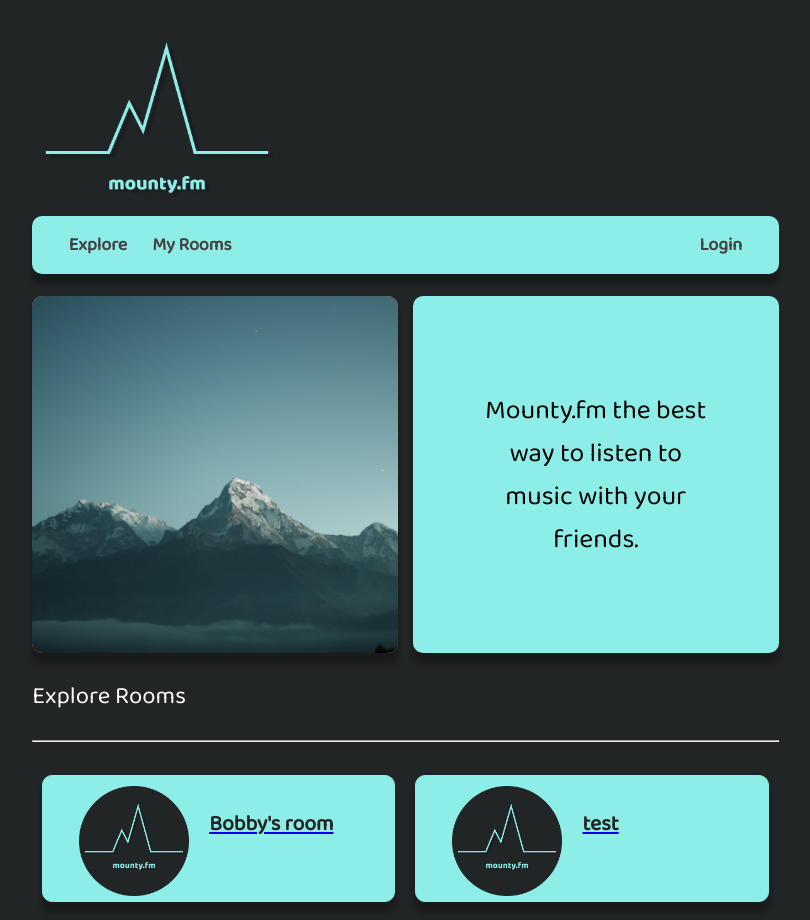
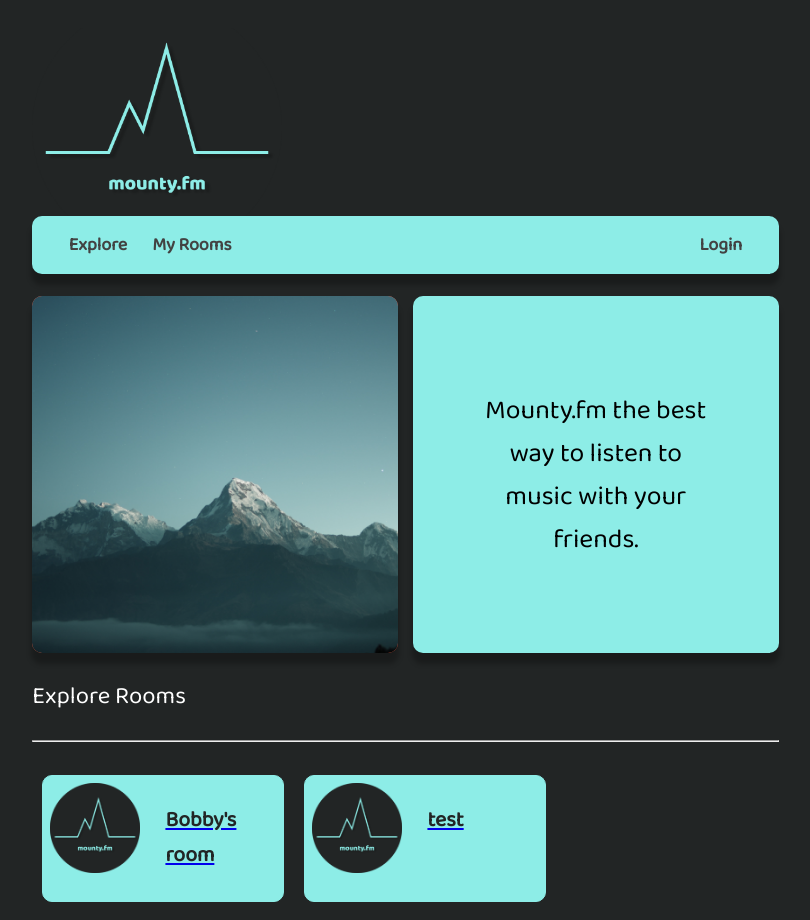
Before and after one commit to MountyFm/mounty-front-angular, an Angular app: page / in a window 1280 px wide. Shown: the top 920 px of the page, without its empty margins (247-1057 px from the left). Built offline with nearby package versions, Linux system fonts and the light colour scheme.

Commit message:
moved room common styles to styles.css

```diff
--- a/src/app/components/pages/explore/explore.component.css
+++ b/src/app/components/pages/explore/explore.component.css
@@ -1,14 +1,3 @@
-.upper-div {
-    margin-top: 3%;
-    display: flex;
-}
-
-.lower-div-rooms{
-    margin-top: 3%;
-    flex-flow: row wrap;
-    display: flex;
-}
-
 .main-img {
     width: 50%;
     background-color: tomato;
@@ -21,11 +10,6 @@
     border-radius: 10px;
 }
 
-.room-p {
-    color: #ffffff;
-    font-size: 18pt;
-    font-weight: 400;
-}
 
 .intro {
     width: 50%;
@@ -43,44 +27,3 @@
 .intro :nth-child(1) p {
     font-size: 20pt;
 }
-
-.room {
-    min-width: 320px;
-    max-height: 150px;
-    text-decoration: none;
-    border: 1px solid #8DEDE7;
-    font-size: 25px;
-    line-height: 35px;
-    text-align: center;
-    margin: 10px;
-    border-radius: 10px;
-    background-color:#8DEDE7;
-}
-
-.room-inner {
-    max-width: 320px;
-    height: auto;
-    display: flex;
-    padding: 3%;
-    margin: 0 auto;
-    position: relative;
-}
-
-.room-img {
-    width: 47%;
-    min-height: 100%;
-}
-
-.room-img img{
-    margin-left: 0px;
-}
-
-.room-title {
-    width: 47%;
-    margin: 0px;
-    min-height: 100%;
-}
-
-.room-title p {
-    text-align: left;
-}
--- a/src/app/components/pages/explore/explore.component.html
+++ b/src/app/components/pages/explore/explore.component.html
@@ -13,14 +13,14 @@
         <p class="room-p">Explore Rooms</p>
         <hr>
     </div>
-    <div class = "lower-div-rooms">
-        <div *ngFor="let room of rooms" class="room">
+    <div class = "lower-div">
+        <div *ngFor="let room of rooms" id = "explore" class="room">
             <a routerLink = 'room/{{room.id}}' (click) = "onSelect(room)">
                 <div class="room-inner">
                     <div class = "room-img">
-                        <img src="assets/img/mounty-logo.png" width="110px" height="110px"/>
+                        <img src="assets/img/mounty-logo.png" width="90px" height="90px"/>
                     </div>
-                    <div class="room-title">
+                    <div id = "explore" class="room-title">
                       <p>{{room.title}}</p>
                     </div>
                 </div>
--- a/src/app/components/pages/my-rooms/my-rooms.component.css
+++ b/src/app/components/pages/my-rooms/my-rooms.component.css
@@ -1,91 +1,3 @@
-.upper-div {
-    margin-top: 3%;
-    display: flex;
-}
-
-.lower-div-rooms{
-    margin-top: 3%;
-    flex-flow: row wrap;
-    display: flex;
-}
-
-.main-img {
-    width: 50%;
-    background-color: tomato;
-    border-radius: 10px;
-    box-shadow: 0px 10px 5px 1px rgba(0, 0, 0, 0.25);
-}
-
-.main-img img {
-    object-fit: cover;
-    border-radius: 10px;
-}
-
-.room-p {
-    color: #ffffff;
-    font-size: 18pt;
-    font-weight: 400;
-}
-
-.intro {
-    width: 50%;
-    margin-left: 2%;
-    border-radius: 10px;
-    background-color: #8DEDE7;
-    box-shadow: 0px 10px 5px 1px rgba(0, 0, 0, 0.25);
-}
-
-.intro :nth-child(1) {
-    text-align: center;
-    padding: 10%;
-}
-
-.intro :nth-child(1) p {
-    font-size: 20pt;
-}
-
-.room {
-    min-width: 320px;
-    max-height: 150px;
-    text-decoration: none;
-    border: 1px solid #8DEDE7;
-    font-size: 25px;
-    line-height: 35px;
-    text-align: center;
-    margin: 10px;
-    border-radius: 10px;
-    background-color:#8DEDE7;
-}
-
-.room-inner {
-    max-width: 320px;
-    height: auto;
-    display: flex;
-    padding: 3%;
-    margin: 0 auto;
-    position: relative;
-}
-
-.room-img {
-    width: 47%;
-    min-height: 100%;
-    margin: 0px;
-}
-
-.room-img img{
-    margin-left: 0px;
-}
-
-.room-title {
-    width: 47%;
-    margin: 0px;
-    min-height: 100%;
-}
-
-.room-title p {
-    text-align: left;
-}
-
 .invite-div {
     width: 50%;
     margin-left: 25%;
--- a/src/app/components/pages/my-rooms/my-rooms.component.html
+++ b/src/app/components/pages/my-rooms/my-rooms.component.html
@@ -14,14 +14,14 @@
         <p class="room-p">My Rooms</p>
         <hr>
     </div>
-    <div class = "lower-div-rooms">
-        <div *ngFor="let room of rooms" class="room">
+    <div class = "lower-div">
+        <div *ngFor="let room of rooms" id = "my-rooms" class="room">
             <a routerLink = 'room/{{room.id}}' (click) = "onSelect(room)">
                 <div class="room-inner">
                     <div class = "room-img">
-                        <img src="assets/img/mounty-logo.png" width="110px" height="110px"/>
+                        <img src="assets/img/mounty-logo.png" width="90px" height="90px"/>
                     </div>
-                    <div class="room-title">
+                    <div id = "my-rooms" class="room-title">
                       <p>{{room.title}}</p>
                     </div>
                 </div>
--- a/src/styles.css
+++ b/src/styles.css
@@ -11,7 +11,7 @@ html {
     flex-direction: row;
 }
 
-.room {
+/* .room {
     display: flex;
     flex-wrap: wrap;
     flex-direction: column;
@@ -24,7 +24,7 @@ html {
     margin-bottom: 1%;
     border-radius: 10px;
     box-shadow: 0px 10px 5px 1px rgba(0, 0, 0, 0.25);
-}
+} */
 
 .room-img{
     object-fit: cover;
@@ -37,3 +37,68 @@ html {
     font-size: 16pt;
     font-weight: 600;
 }
+
+#explore.room, #my-rooms.room{
+    min-width: 240px;
+    min-height: 113px;
+    text-decoration: none;
+    border: 1px solid #8DEDE7;
+    font-size: 25px;
+    line-height: 35px;
+    text-align: center;
+    margin: 10px;
+    border-radius: 10px;
+    background-color:#8DEDE7;
+}
+
+
+.room-inner {
+    max-width: 320px;
+    height: auto;
+    display: flex;
+    padding: 3%;
+    margin: 0 auto;
+    position: relative;
+}
+
+.room-img {
+    width: 90px;
+    height: 90px;
+    margin: 0px;
+}
+
+.room-img img{
+    margin-left: 0px;
+    object-fit: fill;
+}
+
+#explore.room-title p, #my-rooms.room-title p {
+    width: 100px;
+    height: 60%;
+    margin-top: 20%;
+    text-align: left;
+    margin-left: 25%;
+}
+
+.room-p {
+    color: #ffffff;
+    font-size: 18pt;
+    font-weight: 400;
+}
+
+.upper-div {
+    margin-top: 3%;
+    display: flex;
+}
+
+.lower-div{
+    margin-top: 3%;
+    flex-flow: row wrap;
+    display: flex;
+}
+
+@media only screen and (max-width:910px) {
+    .lower-div{
+        justify-content: center;
+    }
+}
```
Also changed, not shown: src/app/components/pages/my-rooms/my-rooms.component.ts (line endings or trailing spaces), 1 other file (tests, documents, lock files or other folders).
